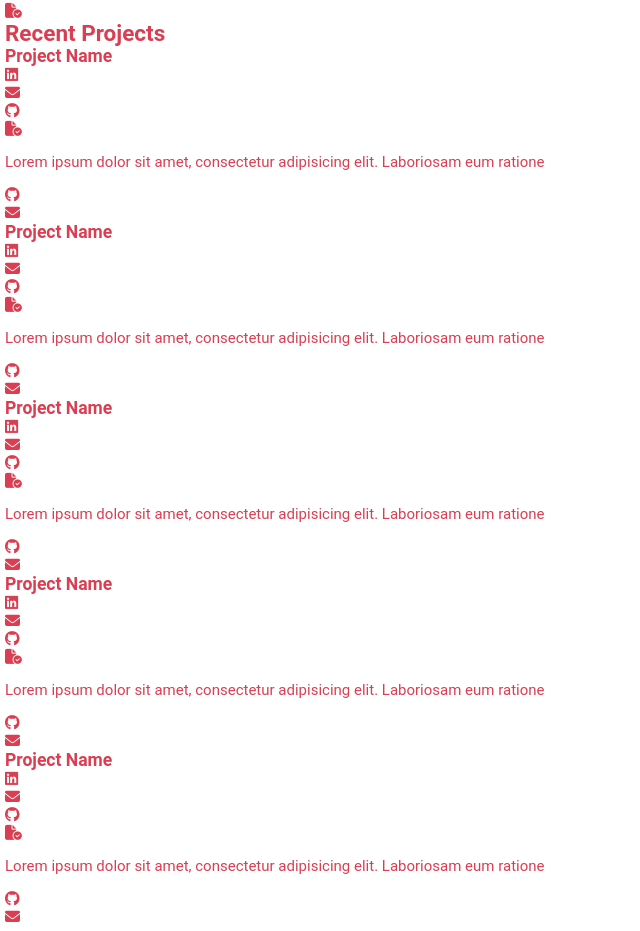
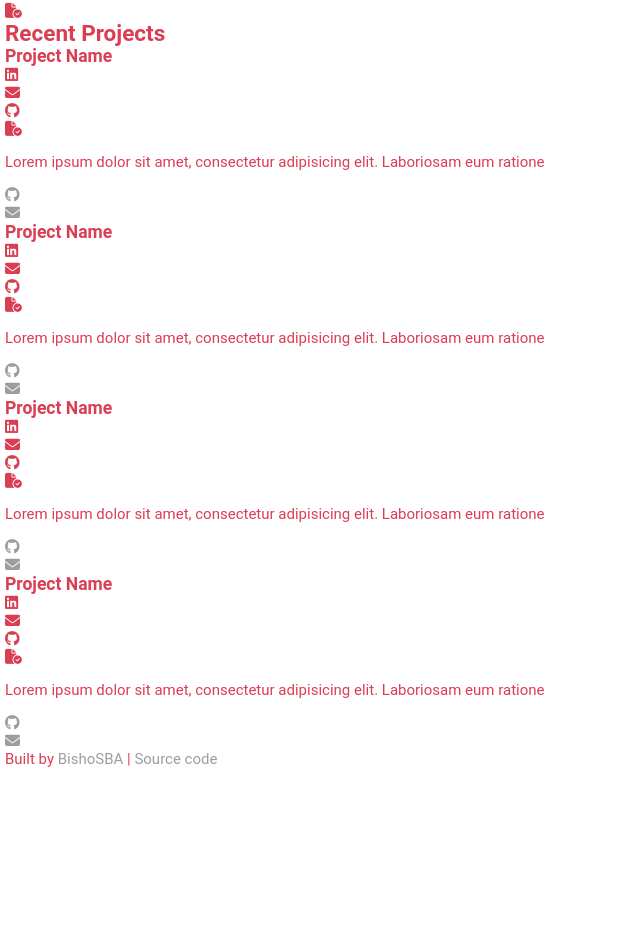
Before and after one commit to BishoSBA/portfolio, a plain HTML site: page index.html in a window 1280 px wide. Shown: the part 436-1367 px from the top of the page, without its empty margins (0-640 px from the left). After the commit the page ends 1209 px from the top, so only its background shows below. Drawn offline with Linux system fonts and the light colour scheme.

Commit message:
basic layout and style

```diff
--- a/index.html
+++ b/index.html
@@ -60,10 +60,11 @@
     <section id="projects">
         <h2>Recent <span>Projects</span></h2>
         <section>
+            <section class="project">
                 <section>
                     <!-- background-image -->
                 </section>
-            <section class="projects">
+                <section>
                     <h3>Project Name</h3>
                     <ul class="stack-used">
                         <li><i class="fa-brands fa-linkedin"></i></li>
@@ -73,8 +74,8 @@
                     </ul>
                     <p>Lorem ipsum dolor sit amet, consectetur adipisicing elit. Laboriosam eum ratione</p>
                     <ul class="stack-used">
-                    <li><i class="fa-brands fa-github"></i></li>
-                    <li><i class="fa-solid fa-envelope"></i></li>
+                        <li><a href="#"><i class="fa-brands fa-github"></i></a></li>
+                        <li><a href="#"><i class="fa-solid fa-envelope"></i></a></li>
                     </ul>
                 </section>
             </section>
@@ -92,8 +93,8 @@
                     </ul>
                     <p>Lorem ipsum dolor sit amet, consectetur adipisicing elit. Laboriosam eum ratione</p>
                     <ul class="stack-used">
-                    <li><i class="fa-brands fa-github"></i></li>
-                    <li><i class="fa-solid fa-envelope"></i></li>
+                        <li><a href="#"><i class="fa-brands fa-github"></i></a></li>
+                        <li><a href="#"><i class="fa-solid fa-envelope"></i></a></li>
                     </ul>
                 </section>
             </section>
@@ -111,8 +112,8 @@
                     </ul>
                     <p>Lorem ipsum dolor sit amet, consectetur adipisicing elit. Laboriosam eum ratione</p>
                     <ul class="stack-used">
-                    <li><i class="fa-brands fa-github"></i></li>
-                    <li><i class="fa-solid fa-envelope"></i></li>
+                        <li><a href="#"><i class="fa-brands fa-github"></i></a></li>
+                        <li><a href="#"><i class="fa-solid fa-envelope"></i></a></li>
                     </ul>
                 </section>
             </section>
@@ -130,35 +131,19 @@
                     </ul>
                     <p>Lorem ipsum dolor sit amet, consectetur adipisicing elit. Laboriosam eum ratione</p>
                     <ul class="stack-used">
-                    <li><i class="fa-brands fa-github"></i></li>
-                    <li><i class="fa-solid fa-envelope"></i></li>
+                        <li><a href="#"><i class="fa-brands fa-github"></i></a></li>
+                        <li><a href="#"><i class="fa-solid fa-envelope"></i></a></li>
                     </ul>
                 </section>
-        </section>
-        <section class="project">
-            <section>
-                <!-- background-image -->
-            </section>
-            <section>
-                <h3>Project Name</h3>
-                <ul class="stack-used">
-                    <li><i class="fa-brands fa-linkedin"></i></li>
-                    <li><i class="fa-solid fa-envelope"></i></li>
-                    <li><i class="fa-brands fa-github"></i></li>
-                    <li><i class="fa-solid fa-file-circle-check"></i></li>
-                </ul>
-                <p>Lorem ipsum dolor sit amet, consectetur adipisicing elit. Laboriosam eum ratione</p>
-                <ul class="stack-used">
-                    <li><i class="fa-brands fa-github"></i></li>
-                    <li><i class="fa-solid fa-envelope"></i></li>
-                </ul>
             </section>
         </section>
     </section>
     <section class="contact" id="contact">
 
+        <div class="copyright">Built by <a href="https://github.com/BishoSBA">BishoSBA</a> | <a
+                href="https://github.com/BishoSBA/sign-up-form">Source code</a></div>
+
     </section>
-
 </body>
 
 </html>
```
Lines whose indentation alone changed are shown as unchanged.
